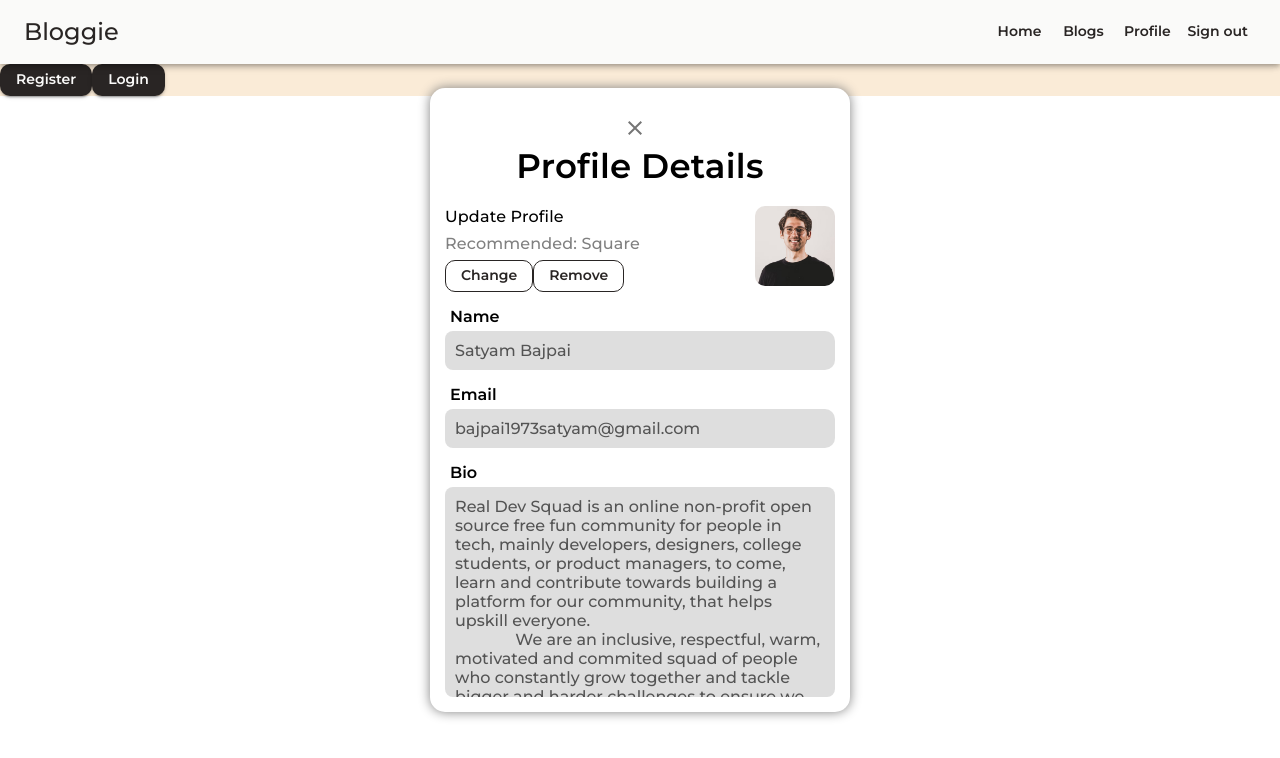
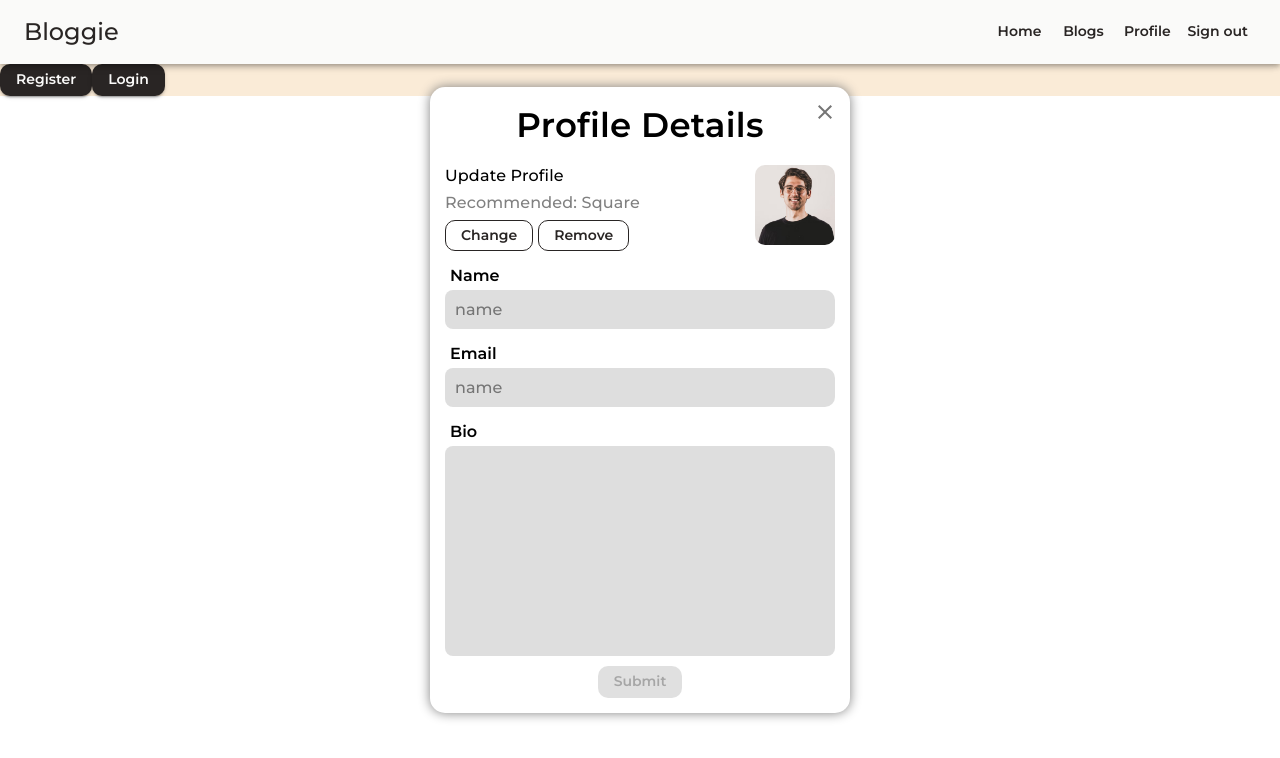
Before and after one commit to satyam73/blog-web, a Next.js app: page / in a window 1280 px wide. Shown: the top 758 px of the page. Built offline with nearby package versions, Linux system fonts and the light colour scheme.

Commit message:
feat: add data in profile modal from user context

```diff
--- a/app/components/ProfileModal/ProfileModal.js
+++ b/app/components/ProfileModal/ProfileModal.js
@@ -1,8 +1,12 @@
-import React from 'react'
+import React, { useState } from 'react'
 import ProfileModalPresentation from './ProfileModalPresentation'
+import { useUser } from '@/app/contexts/UserProvider';
 
-export default function ProfileModal({ open, handleClose, }) {
+export default function ProfileModal({ open, handleClose }) {
+  const [isSubmitButtonDisabled, setIsSubmitButtonDisabled] = useState(true);
+  const { user } = useUser();
+  console.log(user);
   return (
-    <ProfileModalPresentation open={open} handleClose={handleClose} />
+    <ProfileModalPresentation open={open} handleClose={handleClose} isSubmitButtonDisabled={isSubmitButtonDisabled} user={user} />
   )
 }
--- a/app/components/ProfileModal/ProfileModalPresentation.js
+++ b/app/components/ProfileModal/ProfileModalPresentation.js
@@ -1,12 +1,17 @@
 import React from 'react';
-import { Box, IconButton, Typography } from '@mui/material';
+import { Box, Button, IconButton, Typography } from '@mui/material';
 import CloseIcon from '@mui/icons-material/Close';
 import Modal from '../common/Modal/Modal';
 import InputBox from '../common/Input/InputBox';
 import UpdateProfilePhoto from './UpdateProfilePhoto';
 import styles from './profileModal.module.css';
 
-export default function ProfileModalPresentation({ open, handleClose }) {
+export default function ProfileModalPresentation({
+  open,
+  handleClose,
+  isSubmitButtonDisabled,
+  user,
+}) {
   return (
     <Modal open={open} onClose={handleClose}>
       <Box className={styles['profile-modal']}>
@@ -22,26 +27,24 @@ export default function ProfileModalPresentation({ open, handleClose }) {
           </Typography>
 
           <Box className={styles['profile-modal__info']}>
-            <UpdateProfilePhoto />
+            <UpdateProfilePhoto profilePic={user?.photoURL} />
             <InputBox
-              value={'Satyam Bajpai'}
+              value={user?.displayName}
               type={'text'}
               name={'Name'}
               placeholder={'name'}
               id={'name'}
               isValid={'true'}
               disabled={true}
-              handleChange
             />
             <InputBox
-              value={'bajpai1973satyam@gmail.com'}
+              value={user?.email}
               type={'text'}
               name={'Email'}
               placeholder={'name'}
               id={'name'}
               isValid={'true'}
               disabled={true}
-              handleChange
             />
             <label
               htmlFor={'bio'}
@@ -56,10 +59,18 @@ export default function ProfileModalPresentation({ open, handleClose }) {
               cols='30'
               rows='10'
               disabled={true}
-              value={`Real Dev Squad is an online non-profit open source free fun community for people in tech, mainly developers, designers, college students, or product managers, to come, learn and contribute towards building a platform for our community, that helps upskill everyone.
-              We are an inclusive, respectful, warm, motivated and commited squad of people who constantly grow together and tackle bigger and harder challenges to ensure we become some of the best problem solvers, engineers, designers and more out there.`}
+              value={user?.bio}
             ></textarea>
           </Box>
+        </Box>
+        <Box className={styles['profile-modal__actions']}>
+          <Button
+            disabled={isSubmitButtonDisabled}
+            variant='contained'
+            className={styles['profile-modal__submit-button']}
+          >
+            Submit
+          </Button>
         </Box>
       </Box>
     </Modal>
--- a/app/components/ProfileModal/UpdateProfilePhoto.js
+++ b/app/components/ProfileModal/UpdateProfilePhoto.js
@@ -2,7 +2,7 @@ import React from 'react';
 import styles from './updateProfilePhoto.module.css';
 import { Box, Button, Typography } from '@mui/material';
 import Image from 'next/image';
-export default function UpdateProfilePhoto() {
+export default function UpdateProfilePhoto({ profilePic }) {
   return (
     <Box className={styles['update-profile-photo']}>
       <Box className={styles['update-profile-photo__main']}>
@@ -39,7 +39,7 @@ export default function UpdateProfilePhoto() {
           style={{ borderRadius: '10px' }}
           height={80}
           width={80}
-          src={'/assets/profile.avif'}
+          src={profilePic || '/assets/profile.avif'}
           alt={'profile'}
         />
       </Box>
--- a/app/components/ProfileModal/profileModal.module.css
+++ b/app/components/ProfileModal/profileModal.module.css
@@ -14,7 +14,7 @@
   max-height: 80vh;
 }
 
-.profile-modal__close-button {
+.profile-modal .profile-modal__close-button {
   position: absolute;
   right: 5px;
   top: 5px;
@@ -76,3 +76,9 @@
   transition: box-shadow .1s ease-in-out;
   box-shadow: 0px 0px 0px 4px #80808042;
 }
+
+.profile-modal__actions {
+  padding-top: 10px;
+  text-align: center;
+  cursor: pointer;
+}
--- a/app/components/ProfileModal/updateProfilePhoto.module.css
+++ b/app/components/ProfileModal/updateProfilePhoto.module.css
@@ -30,6 +30,6 @@
   color: var(--color-pure-grey);
 }
 
-.update-profile-photo__change-button {
+.update-profile-photo .update-profile-photo__change-button {
   margin-right: 5px;
 }
--- a/app/firebase/auth/signup.js
+++ b/app/firebase/auth/signup.js
@@ -17,16 +17,17 @@ export default async function signUp(name, email, password) {
     }
 
     await sendEmailVerification(user, actionCodeSettings);
-
     await setDoc(doc(db, 'users', user.uid), {
       name,
       email: user.email,
       id: user.uid,
-      created_at: user.metadata.createdAt,
-      updated_at: user.metadata.createdAt
+      createdAt: user.metadata.createdAt,
+      updatedAt: user.metadata.createdAt,
+      bio: null,
+      profilePic: null,
     });
 
-    updateProfile(user, { displayName: name });
+    updateProfile(user, { displayName: name, photoURL: null });
 
   } catch (e) {
     error = e;
```
